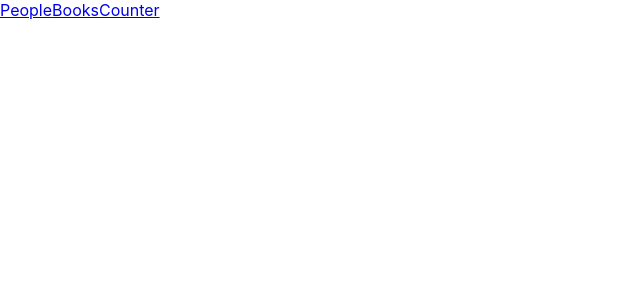
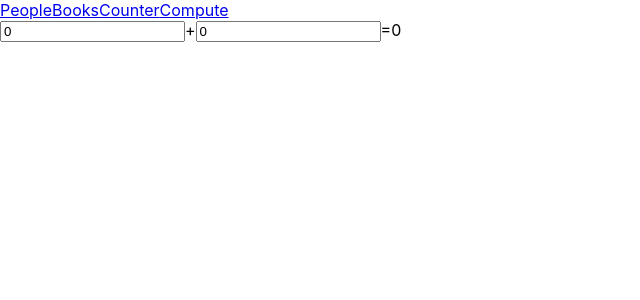
Before and after one commit to ncheorghiev/fire_dragon, a React (Create React App) app in the folder resafa/: page /compute in a window 1280 px wide. Shown: the top 300 px of the page, without its empty margins (0-640 px from the left). Built offline with nearby package versions, Linux system fonts and the light colour scheme; what flux would draw is missing.

Commit message:
Fix webpack version

```diff
--- a/resafa/package.json
+++ b/resafa/package.json
@@ -6,7 +6,8 @@
     "flux": "^3.1.3",
     "react": "^16.7.0",
     "react-dom": "^16.7.0",
-    "react-scripts": "2.1.3"
+    "react-scripts": "2.1.3",
+    "redux": "^4.0.1"
   },
   "scripts": {
     "start": "react-scripts start",
--- /dev/null
+++ b/resafa/src/actions/actionType.js
@@ -0,0 +1 @@
+const
--- a/resafa/src/components/App.js
+++ b/resafa/src/components/App.js
@@ -8,6 +8,10 @@ import '../App.css';
 //     return (<p>Just a test</p>);
 //   }
 // }
+
+const style = {
+    width: 20
+};
 
 
 class App extends Component {
@@ -20,9 +24,10 @@ class App extends Component {
             <div>
                 <header>
                     <nav>
-                        <span><a href='/people'>People</a></span>
-                        <span><a href='/books'>Books</a></span>
-                        <span><a href='/counter'>Counter</a></span>
+                        <span style={style}><a href='/people'>People</a></span>
+                        <span style={style}><a href='/books'>Books</a></span>
+                        <span style={style}><a href='/counter'>Counter</a></span>
+                        <span style={style}><a href='/compute'>Compute</a></span>
                         {/*Trying to figure out why below is not working*/}
                         {/*<NavLink to='/people'>People</NavLink>*/}
                         {/*<NavLink to='/books'>Books</NavLink>*/}
--- /dev/null
+++ b/resafa/src/components/Compute.js
@@ -0,0 +1,65 @@
+import React, {Component} from 'react';
+
+class Compute extends Component {
+    constructor(props) {
+        super(props);
+        this.state = {
+          oprand1: 0,
+          oprand2: 0,
+          op: 0,
+            result: 0
+        };
+    }
+
+    changeOprnad(e) {
+        if (e.target.name === 'oprand1') {
+            this.setState({
+                oprand1: e.target.value
+            })
+        } else {
+            this.setState({
+                oprand2: e.target.value
+            })
+        }
+
+    }
+
+    changeOps(e) {
+        console.log(this.state.op);
+        let nextOps = (this.state.op + 1) % 4;
+        console.log(`nextOps = ${nextOps}`);
+        this.setState({
+            op: nextOps
+        });
+    }
+
+    render() {
+        let ops = '+';
+
+        switch(this.state.op) {
+            case 0:
+                ops='+';
+                break;
+            case 1:
+                ops='-';
+                break;
+            case 2:
+                ops='*';
+                break;
+            default:
+                ops='/';
+                break;
+        }
+        return(
+            <div>
+                <input name='oprand1' type='text' value={this.state.oprand1} onChange={this.changeOps.bind(this)}/>
+                <label onClick={this.changeOps.bind(this)}>{ops}</label>
+                <input name='oprand2'  type='text' value={this.state.oprand2} onChange={this.changeOps.bind(this)}/>
+                <label>=</label>
+                <label>{this.state.result}</label>
+            </div>
+        );
+    }
+}
+
+export default Compute;
--- a/resafa/src/index.js
+++ b/resafa/src/index.js
@@ -4,7 +4,8 @@ import './index.css';
 import App from './components/App';
 import People from './components/People'
 import Counter from './components/Counter'
- import Books from './components/Books'
+import Books from './components/Books'
+import Compute from './components/Compute'
 import {Route, BrowserRouter, Switch} from 'react-router-dom';
 import * as serviceWorker from './serviceWorker';
 
@@ -16,6 +17,7 @@ ReactDOM.render((
                 <Route path='/people' component={People}/>
                 <Route path='/books' component={Books}/>
                 <Route path='/counter' component={Counter}/>
+                <Route path='/compute' component={Compute}/>
             </Switch>
         </BrowserRouter>
     </App>), document.getElementById('root'));
```
Also changed, not shown: 1 other file (tests, documents, lock files or other folders).
